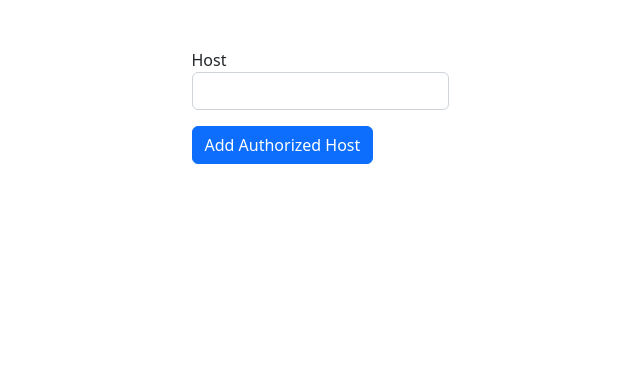
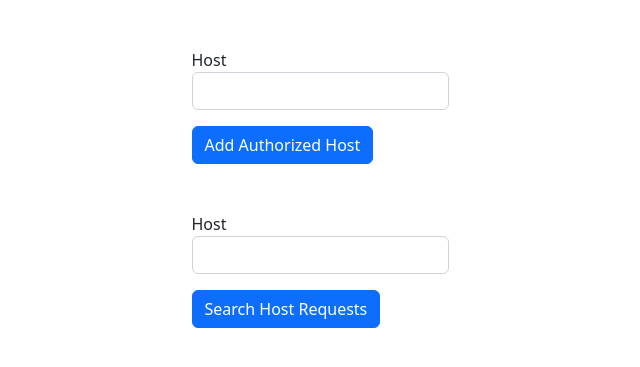
Before and after one commit to ottodanp/flask-recon, a Python web app: template templates/home.html in a window 1280 px wide. Shown: the part 56-423 px from the top of the page, without its empty margins (320-960 px from the left). Run offline with Jinja, Linux system fonts and the light colour scheme; the template is opened without the code that fills it, so the values that code supplies are empty.

Commit message:
added search host form to admin home page

```diff
--- a/templates/home.html
+++ b/templates/home.html
@@ -20,6 +20,16 @@
     </form>
 </div>
 
+<div class="container d-flex justify-content-center mt-5">
+    <form action="/view_requests" method="get">
+        <div class="form-group">
+            <label for="host-1">Host</label>
+            <input type="text" class="form-control" id="host-1" name="host" required>
+            <input type="submit" class="btn btn-primary mt-3" value="Search Host Requests">
+        </div>
+    </form>
+</div>
+
 <script src="https://cdn.jsdelivr.net/npm/bootstrap@5.2.3/dist/js/bootstrap.bundle.min.js"
         integrity="sha384-kenU1KFdBIe4zVF0s0G1M5b4hcpxyD9F7jL+jjXkk+Q2h455rYXK/7HAuoJl+0I4"
         crossorigin="anonymous"></script>
```
